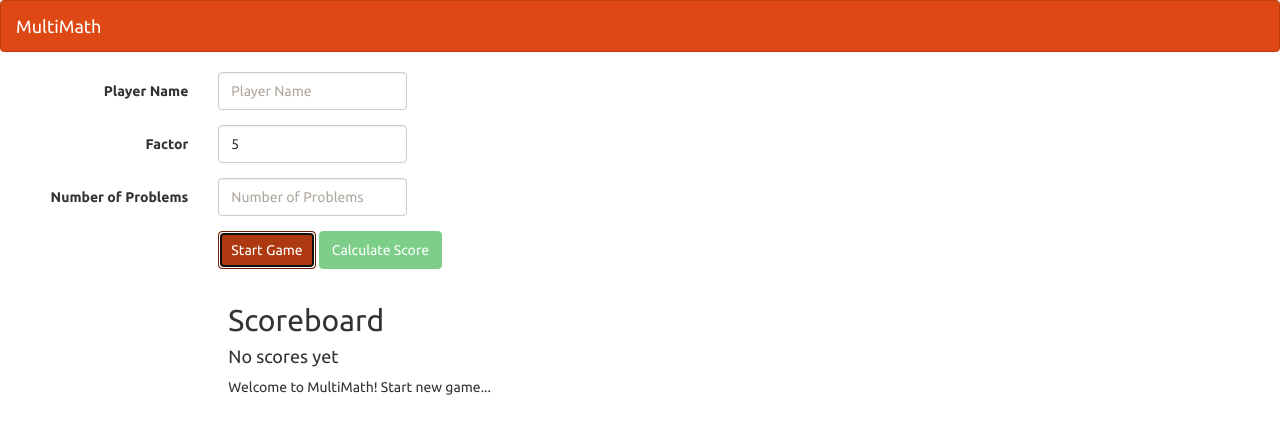
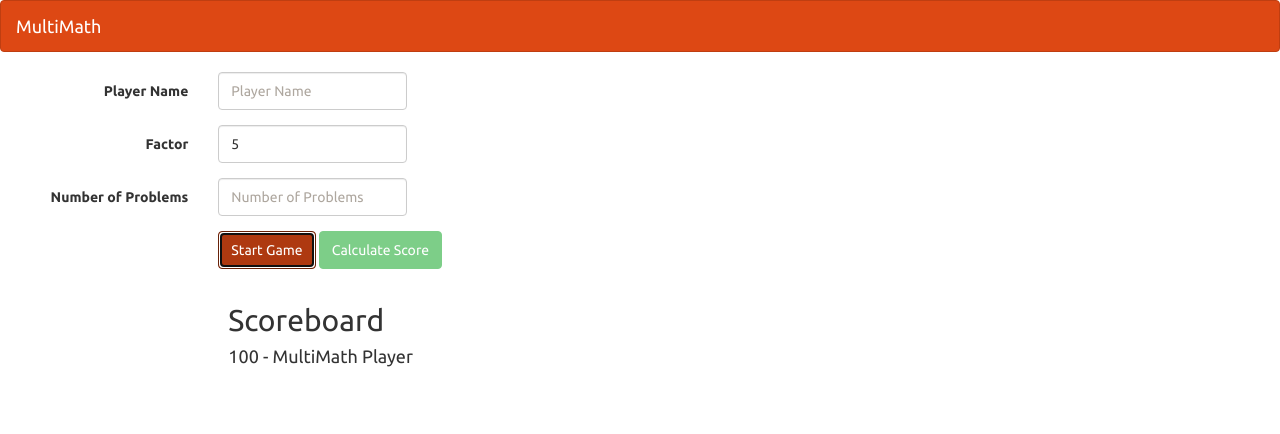
Before and after one commit to Dortiz19/typescriptDemo, a website built with webpack: page index.html in a window 1280 px wide. Both pictures are taken after a click on the button "Start Game". Built offline with nearby package versions, Linux system fonts and the light colour scheme.

Commit message:
strict type functions

```diff
--- a/app/app.ts
+++ b/app/app.ts
@@ -1,15 +1,30 @@
 function startGame() {
     // starting a new game
 
-    let playerName: string = 'Audrey';
+    let playerName: string | undefined = getInputValue('playername');
     logPlayer(playerName);
 
-    var messagesElement = document.getElementById('messages');
-    messagesElement!.innerText = 'Welcome to MultiMath! Start new game...';
+    postScore(100, playerName);
 }
 
-function logPlayer(name: string): void {
+function logPlayer(name: string = 'MultiMath Player'): void {
     console.log(`New game starting for player: ${name}`);
 }
 
+function getInputValue(elementID: string): string | undefined {
+
+    const inputElement: HTMLInputElement = <HTMLInputElement>document.getElementById(elementID);
+
+    if(inputElement.value === '') {
+        return undefined;
+    } else {
+        return inputElement.value;
+    }
+}
+
+function postScore(score: number, playerName: string = 'MultiMath Player'): void {
+    const scoreElement: HTMLElement | null = document.getElementById('postedScores');
+    scoreElement!.innerText = `${score} - ${playerName}`;
+}
+
 document.getElementById('startGame')!.addEventListener('click', startGame);
--- a/index.html
+++ b/index.html
@@ -49,7 +49,7 @@
 
     <div class="col-sm-offset-2 col-sm-10" id="scores">
         <h2>Scoreboard</h2>
-        <h4>No scores yet</h4>
+        <h4 id="postedScores">No scores yet</h4>
     </div>
 
     <div class="col-sm-offset-2 col-sm-10" id="messages"></div>
```
Also changed, not shown: js/app.js (+9 -0 lines), 1 other file.
